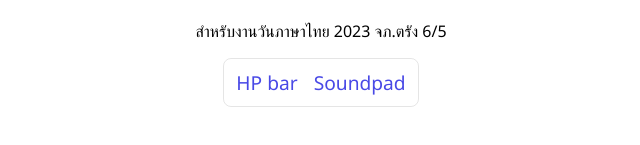
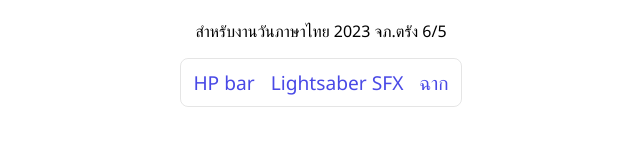
Before and after one commit to ongsalt/wanpasathai2023, a SvelteKit app: page / in a window 1280 px wide. Shown: the part 361-506 px from the top of the page, without its empty margins (319-959 px from the left). Built offline with nearby package versions, Linux system fonts and the light colour scheme; a web font is replaced by a local one.

Commit message:
add link for ฉาก

```diff
--- a/src/routes/+page.svelte
+++ b/src/routes/+page.svelte
@@ -1,13 +1,14 @@
 <div class="centered">
-    <h2  class="pm-0">
-        Random bullshit
-    </h2>
-    <p>
-        สำหรับงานวันภาษาไทย 2023 จภ.ตรัง 6/5
-    </p>
+    <h2 class="pm-0">Random bullshit</h2>
+    <p>สำหรับงานวันภาษาไทย 2023 จภ.ตรัง 6/5</p>
     <nav>
         <a href="/hpbar"> HP bar </a>
-        <a href="/soundpad"> Soundpad </a>
+        <a
+            href="https://www.101soundboards.com/boards/10452-lightsaber-sounds-star-wars"
+        >
+            Lightsaber SFX
+        </a>
+        <a href="https://docs.google.com/presentation/d/1JqT0af4IgAU_qt9eBwhiLmMBEhT7Y43x86QY1TsZ23M/edit?usp=sharing"> ฉาก </a>
     </nav>
 </div>
 
--- a/src/routes/hpbar/+page.svelte
+++ b/src/routes/hpbar/+page.svelte
@@ -72,6 +72,7 @@
 
     .left,
     .right {
+        top: 3vh;
         left: -18px;
         display: flex;
         position: fixed;
```
